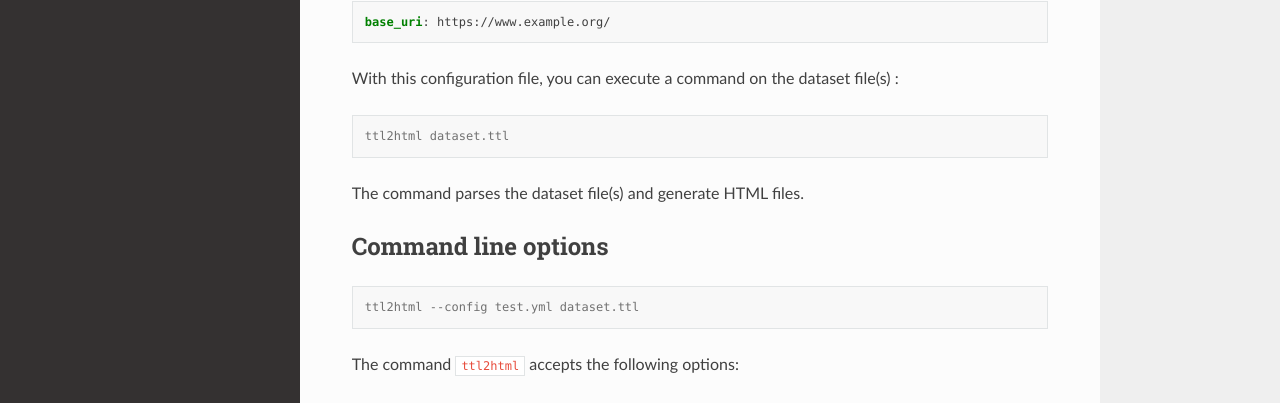
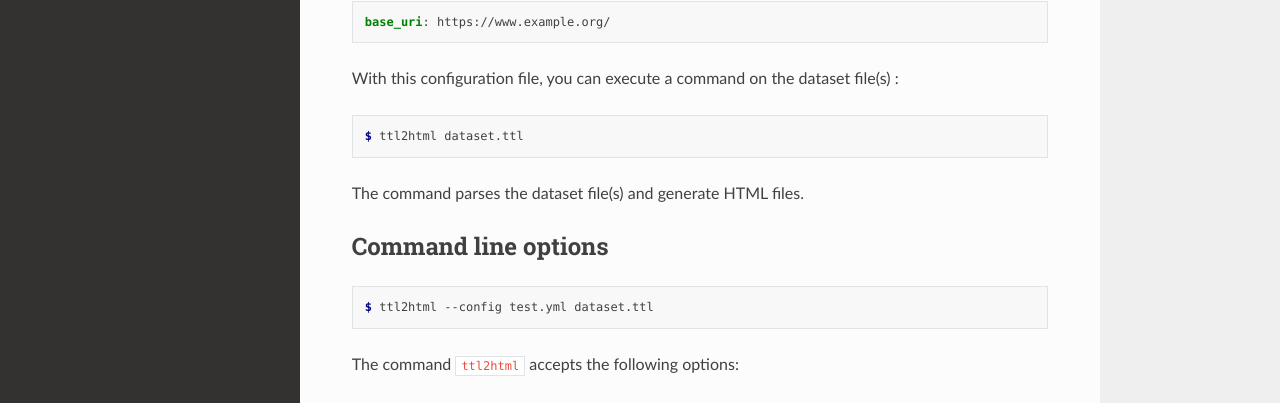
Before and after one commit to masao/ttl2html-doc-ja, a Sphinx documentation site: the page built from docs/usage.rst, in a window 1280 px wide and 1076 px high. Shown: the part 460-863 px from the top of the window. Built offline with Sphinx 7.4.7 and the Read the Docs theme 2.0.0, drawn with Linux system fonts in a browser that asks for light colours.

Commit message:
update translations.

```diff
--- a/docs/usage.rst
+++ b/docs/usage.rst
@@ -26,7 +26,7 @@ With this configuration file, you can execute a command on the dataset file(s) :
 
 .. code-block:: console
 
-   ttl2html dataset.ttl
+   $ ttl2html dataset.ttl
 
 The command parses the dataset file(s) and generate HTML files.
 
@@ -36,7 +36,7 @@ Command line options
 
 .. code-block:: console
 
-   ttl2html --config test.yml dataset.ttl
+   $ ttl2html --config test.yml dataset.ttl
 
 The command ``ttl2html`` accepts the following options:
 
```
Also changed, not shown: docs/configuration.rst (+8 -5 lines), 1 other file.
